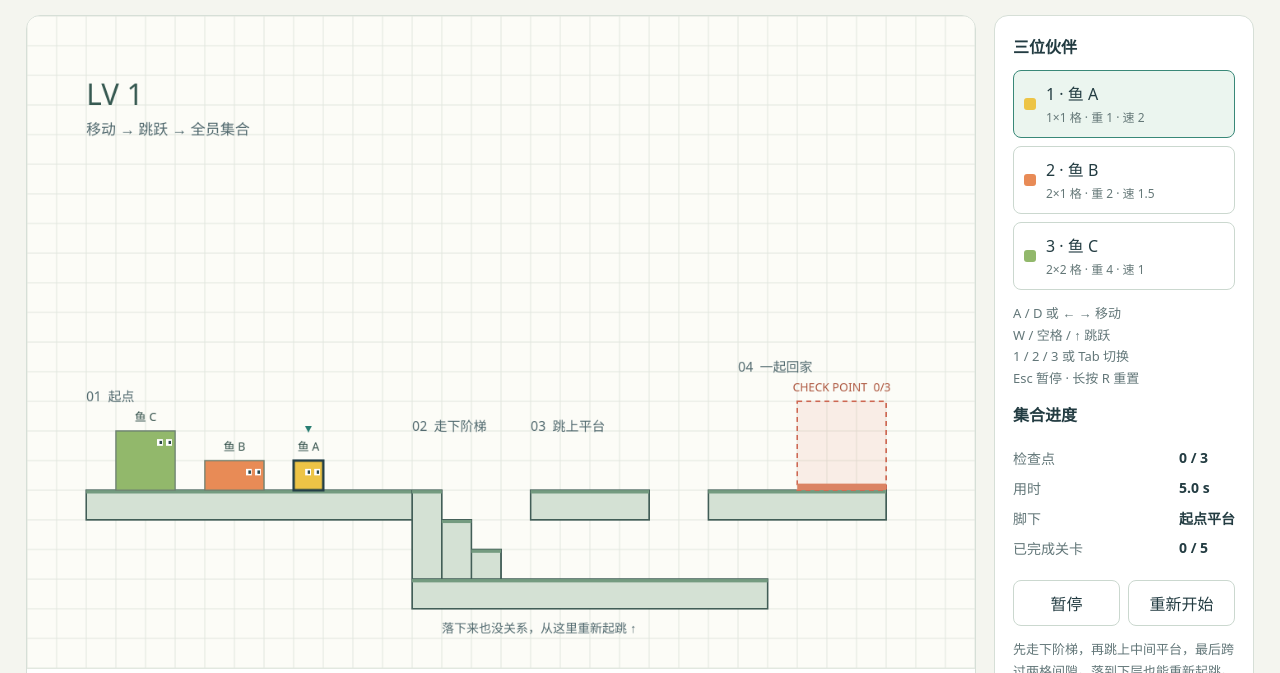
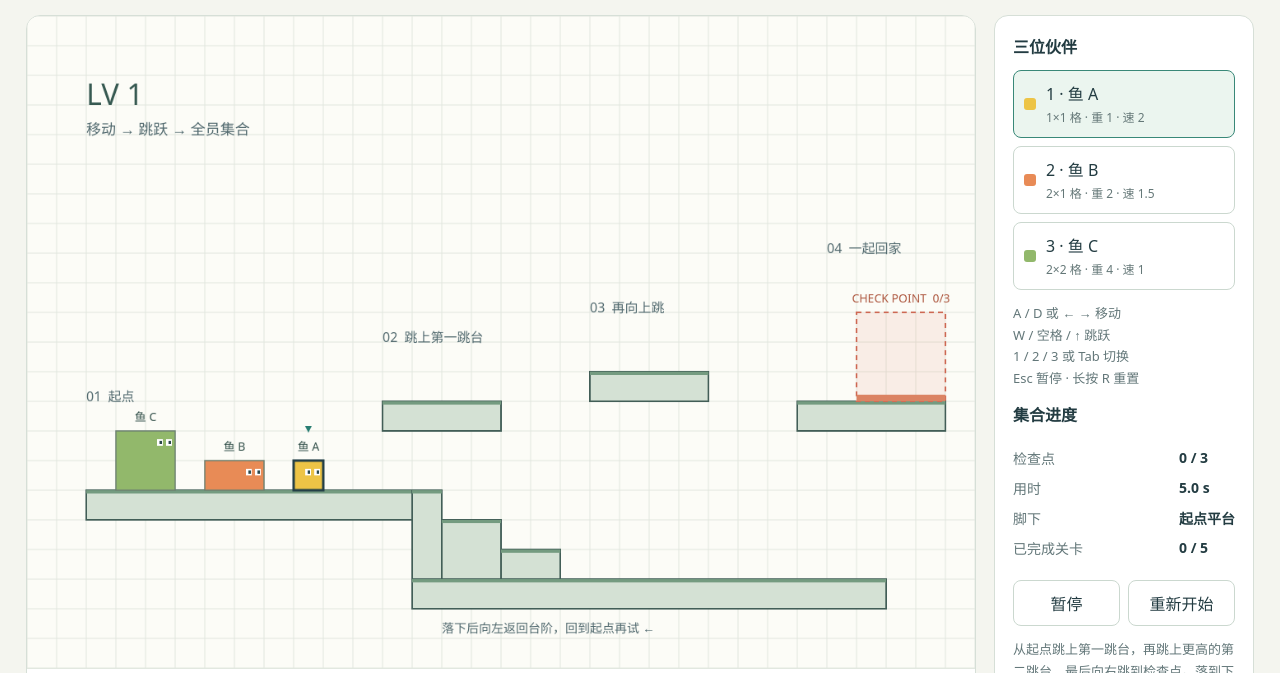
Before and after one commit to sd5913/sendhome, a plain HTML site: page level-1/index.html in a window 1280 px wide. Shown: the part 127-800 px from the top of the page. Drawn offline with Linux system fonts and the light colour scheme.

Commit message:
Revise level 1 raised platforms and reduce jump height

```diff
--- a/level-1/engine.mjs
+++ b/level-1/engine.mjs
@@ -5,20 +5,21 @@ export const LEVEL = {
   platforms: [
     { x: 2, y: 16, w: 11, h: 1, label: '起点平台' },
     { x: 13, y: 16, w: 1, h: 3, label: '下行阶梯' },
-    { x: 14, y: 17, w: 1, h: 2, label: '下行阶梯' },
-    { x: 15, y: 18, w: 1, h: 1, label: '下行阶梯' },
-    { x: 13, y: 19, w: 12, h: 1, label: '下层回落平台' },
-    { x: 17, y: 16, w: 4, h: 1, label: '中间平台' },
-    { x: 23, y: 16, w: 6, h: 1, label: '终点平台' }
+    { x: 14, y: 17, w: 2, h: 2, label: '下行阶梯' },
+    { x: 16, y: 18, w: 2, h: 1, label: '下行阶梯' },
+    { x: 13, y: 19, w: 16, h: 1, label: '下层回落平台' },
+    { x: 12, y: 13, w: 4, h: 1, label: '第一跳台' },
+    { x: 19, y: 12, w: 4, h: 1, label: '第二跳台' },
+    { x: 26, y: 13, w: 5, h: 1, label: '终点平台' }
   ].map(p => ({ x: p.x*TILE, y: p.y*TILE, width: p.w*TILE, height: p.h*TILE, label: p.label })),
-  goal: { x: 26*TILE, y: 13*TILE, width: 3*TILE, height: 3*TILE }
+  goal: { x: 28*TILE, y: 10*TILE, width: 3*TILE, height: 3*TILE }
 };
 export const SPECS = [
   { name: '鱼 A', width: TILE, height: TILE, weight: 1, speed: 2, color: '#edc446', spawnX: 9*TILE },
   { name: '鱼 B', width: 2*TILE, height: TILE, weight: 2, speed: 1.5, color: '#e88b56', spawnX: 6*TILE },
   { name: '鱼 C', width: 2*TILE, height: 2*TILE, weight: 4, speed: 1, color: '#92b86b', spawnX: 3*TILE }
 ];
-export const PHYSICS = { gravity: 1500, jump: 650, speed: 180 };
+export const PHYSICS = { gravity: 1500, jump: 600, speed: 180 };
 export const overlaps = (a,b) => a.x < b.x+b.width && a.x+a.width > b.x && a.y < b.y+b.height && a.y+a.height > b.y;
 const across = (a,b) => a.x < b.x+b.width && a.x+a.width > b.x;
 export function createState() {
@@ -53,11 +54,11 @@ export function step(state, input, dt) {
     }
     if(fish.y>LEVEL.height+TILE) {
       fish.x=fish.spawnX; fish.y=16*TILE-fish.height; fish.vx=fish.vy=0; fish.grounded=true; fish.support='起点平台';
-      state.falls++; state.message=`${fish.name} 已回到起点。下方长平台可以用来重新起跳。`;
+      state.falls++; state.message=`${fish.name} 已回到起点。可沿下方平台返回左侧台阶，再从起点跳上第一跳台。`;
     }
   }
   for(const fish of state.fish) {
-    fish.arrived=fish.x>=LEVEL.goal.x && fish.x+fish.width<=LEVEL.goal.x+LEVEL.goal.width && fish.y>=LEVEL.goal.y && fish.y+fish.height<=16*TILE+0.1 && fish.grounded;
+    fish.arrived=fish.x>=LEVEL.goal.x && fish.x+fish.width<=LEVEL.goal.x+LEVEL.goal.width && fish.y>=LEVEL.goal.y && fish.y+fish.height<=LEVEL.goal.y+LEVEL.goal.height+0.1 && fish.grounded;
   }
   if(state.fish.every(f=>f.arrived)) {
     state.completed=true; state.completedLevels=1;
--- a/level-1/game.mjs
+++ b/level-1/game.mjs
@@ -37,10 +37,10 @@ function render(){
   for(let y=0;y<=LEVEL.height;y+=TILE){ctx.moveTo(0,y);ctx.lineTo(LEVEL.width,y);}
   ctx.stroke();
   text('LV 1',2*TILE,3*TILE,36,'#365951');text('移动 → 跳跃 → 全员集合',2*TILE,4*TILE,18);
-  text('01  起点',2*TILE,13*TILE,16);text('02  走下阶梯',13*TILE,14*TILE,16);text('03  跳上平台',17*TILE,14*TILE,16);text('04  一起回家',24*TILE,12*TILE,16);
+  text('01  起点',2*TILE,13*TILE,16);text('02  跳上第一跳台',12*TILE,11*TILE,16);text('03  再向上跳',19*TILE,10*TILE,16);text('04  一起回家',27*TILE,8*TILE,16);
   for(const p of LEVEL.platforms){ctx.fillStyle='#d4e1d4';ctx.fillRect(p.x,p.y,p.width,p.height);ctx.strokeStyle='#425e57';ctx.lineWidth=2;ctx.strokeRect(p.x,p.y,p.width,p.height);ctx.fillStyle='#749b80';ctx.fillRect(p.x,p.y,p.width,4);}
-  text('落下来也没关系，从这里重新起跳 ↑',14*TILE,20.8*TILE,15);
-  const g=LEVEL.goal;ctx.fillStyle='#de79591c';ctx.fillRect(g.x,g.y,g.width,g.height);ctx.strokeStyle='#cd6853';ctx.setLineDash([6,5]);ctx.strokeRect(g.x,g.y,g.width,g.height);ctx.setLineDash([]);ctx.fillStyle='#db8363';ctx.fillRect(g.x,16*TILE-8,g.width,8);
+  text('落下后向左返回台阶，回到起点再试 ←',14*TILE,20.8*TILE,15);
+  const g=LEVEL.goal;ctx.fillStyle='#de79591c';ctx.fillRect(g.x,g.y,g.width,g.height);ctx.strokeStyle='#cd6853';ctx.setLineDash([6,5]);ctx.strokeRect(g.x,g.y,g.width,g.height);ctx.setLineDash([]);ctx.fillStyle='#db8363';ctx.fillRect(g.x,g.y+g.height-8,g.width,8);
   text(`CHECK POINT  ${state.fish.filter(f=>f.arrived).length}/3`,g.x+g.width/2,g.y-12,14,'#ad563e','center');
   for(const f of state.fish){
     ctx.fillStyle=f.color;ctx.fillRect(f.x,f.y,f.width,f.height);ctx.lineWidth=f.id===state.selected?3:1.5;ctx.strokeStyle=f.id===state.selected?'#233f47':'#6c8070';ctx.strokeRect(f.x,f.y,f.width,f.height);
--- a/level-1/index.html
+++ b/level-1/index.html
@@ -9,7 +9,7 @@
 </head>
 <body><main>
 <header><div><span class="eyebrow">SEND FISH HOME / LEVEL 01</span><h1>第一课，一起出发</h1><p>移动、跳跃、切换伙伴。把三条小鱼带到右侧检查点。</p></div><span class="brief">基础移动教学 · 目标约 30 秒<br>不设时间限制，可以反复练习</span></header>
-<div class="layout"><section class="stage" aria-label="关卡 1 游戏区域"><canvas id="game" width="1152" height="792" tabindex="0" aria-label="关卡1：左侧起点，下行阶梯与下层平台，中间平台，右侧检查点。使用方向键移动和空格跳跃。"></canvas><div class="legend"><span>▧ 方格 = 1 单位</span><span>浅色平台可落脚</span><span>红色区域 = 全员检查点</span></div><div class="touch" aria-label="触屏操作"><button data-hold="left" aria-label="向左">←</button><button data-hold="right" aria-label="向右">→</button><button id="jump">跳跃 ↑</button></div></section>
-<aside><div><h2>三位伙伴</h2><div id="fish-list"></div><p class="help">A / D 或 ← → 移动<br>W / 空格 / ↑ 跳跃<br>1 / 2 / 3 或 Tab 切换<br>Esc 暂停 · 长按 R 重置</p></div><div><h2>集合进度</h2><dl class="stats"><dt>检查点</dt><dd id="count">0 / 3</dd><dt>用时</dt><dd id="time">0.0 s</dd><dt>脚下</dt><dd id="support">起点平台</dd><dt>已完成关卡</dt><dd id="levels">0 / 5</dd></dl><div class="actions"><button id="pause">暂停</button><button id="reset">重新开始</button></div><p class="help">先走下阶梯，再跳上中间平台，最后跨过两格间隙。落到下层也能重新起跳。到达的伙伴仍可切换控制。</p></div></aside></div>
+<div class="layout"><section class="stage" aria-label="关卡 1 游戏区域"><canvas id="game" width="1152" height="792" tabindex="0" aria-label="关卡1：左侧起点，下行阶梯与下层平台，两个逐级升高的跳台，右侧检查点。使用方向键移动和空格跳跃。"></canvas><div class="legend"><span>▧ 方格 = 1 单位</span><span>浅色平台可落脚</span><span>红色区域 = 全员检查点</span></div><div class="touch" aria-label="触屏操作"><button data-hold="left" aria-label="向左">←</button><button data-hold="right" aria-label="向右">→</button><button id="jump">跳跃 ↑</button></div></section>
+<aside><div><h2>三位伙伴</h2><div id="fish-list"></div><p class="help">A / D 或 ← → 移动<br>W / 空格 / ↑ 跳跃<br>1 / 2 / 3 或 Tab 切换<br>Esc 暂停 · 长按 R 重置</p></div><div><h2>集合进度</h2><dl class="stats"><dt>检查点</dt><dd id="count">0 / 3</dd><dt>用时</dt><dd id="time">0.0 s</dd><dt>脚下</dt><dd id="support">起点平台</dd><dt>已完成关卡</dt><dd id="levels">0 / 5</dd></dl><div class="actions"><button id="pause">暂停</button><button id="reset">重新开始</button></div><p class="help">从起点跳上第一跳台，再跳上更高的第二跳台，最后向右跳到检查点。落到下层后向左返回台阶，回到起点再试。到达的伙伴仍可切换控制。</p></div></aside></div>
 <p id="message" class="message" role="status" aria-live="polite"></p><footer>按 LV1 手绘蓝本搭建 · 目前为可玩白模 · <a href="../game-whitebox/">机关测试关</a></footer>
 </main><script type="module" src="game.mjs"></script></body></html>
```
Also changed, not shown: level-1/engine.test.mjs (+32 -7 lines), 1 other file.
